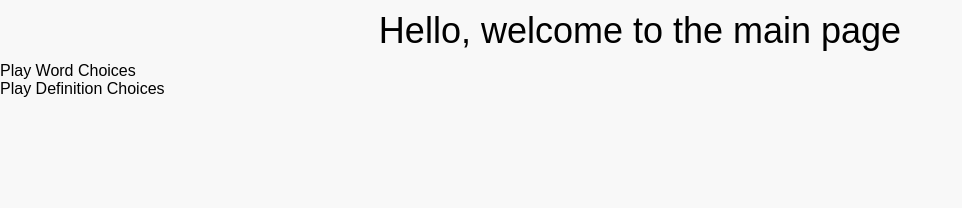
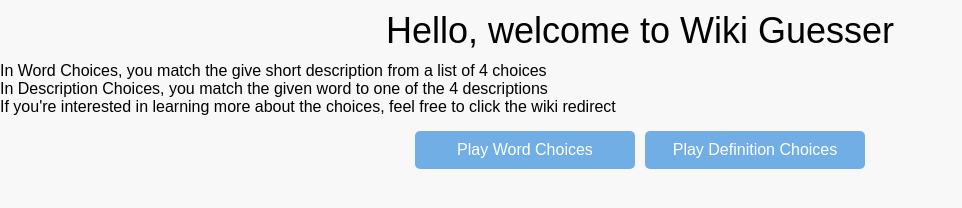
Before and after one commit to cdeborja/rankings, a website: page lib/html/mainPage.html in a window 1280 px wide. Shown: the whole page, without its empty margins (0-962 px from the left). Drawn offline with Linux system fonts and the light colour scheme.

Commit message:
Update description routes

```diff
--- a/css/app.css
+++ b/css/app.css
@@ -98,7 +98,7 @@ h1 {
 
 .answer {
   color: #FFFFFF;
-  margin: 0 auto;
+  margin: 10px auto;
   border-radius: 5px;
   max-width: 800px;
   width: 100%;
@@ -172,3 +172,12 @@ h1 {
   text-align: center;
   transform: translateY(-50%) translateX(100%);
 }
+
+#game-select {
+  margin: 10px auto;
+  width: 460px;
+}
+
+#game-select > div {
+  float: left;
+}
--- a/lib/html/mainPage.html
+++ b/lib/html/mainPage.html
@@ -5,9 +5,12 @@
 </head>
 
 <body>
-  <h1>Hello, welcome to the main page</h1>
-  <div id="game-select">
-    <div onclick="goToMultipleWord()">Play Word Choices</div>
-    <div onclick="goToMultipleDefinition()">Play Definition Choices</div>
+  <h1>Hello, welcome to Wiki Guesser</h1>
+  <p> In Word Choices, you match the give short description from a list of 4 choices</p>
+  <p> In Description Choices, you match the given word to one of the 4 descriptions</p>
+  <p> If you're interested in learning more about the choices, feel free to click the wiki redirect</p>
+  <div id="game-select" class="group">
+    <div class="nav-button" onclick="goToMultipleWord()">Play Word Choices</div>
+    <div class="nav-button" onclick="goToMultipleDescription()">Play Definition Choices</div>
   </div>
 </body>
--- a/lib/js/getDefinitionMode.js
+++ b/lib/js/getDescriptionMode.js
@@ -25,7 +25,7 @@ module.exports = function gameMode (req, res) {
 };
 
 function render (parsedData, firstTitleData, secondTitleData, thirdTitleData, fourthTitleData) {
-  var source = readFile("./lib/html/definitionMode.html","UTF8");
+  var source = readFile("./lib/html/descriptionMode.html","UTF8");
   var template = handlebars.compile(source);
 
   firstTitleData = JSON.parse(firstTitleData);
--- a/lib/js/mainPage.js
+++ b/lib/js/mainPage.js
@@ -2,8 +2,8 @@ function goToMultipleWord () {
   window.location = "/wordMode";
 }
 
-function goToMultipleDefinition () {
-  window.location = "/definitionMode";
+function goToMultipleDescription () {
+  window.location = "/descriptionMode";
 }
 
 document.addEventListener("DOMContentLoaded", function (event) {
```
Also changed, not shown: wikiguesser.js (+3 -5 lines), README.md, lib/html/descriptionMode.html (renamed from lib/html/definitionMode.html).
